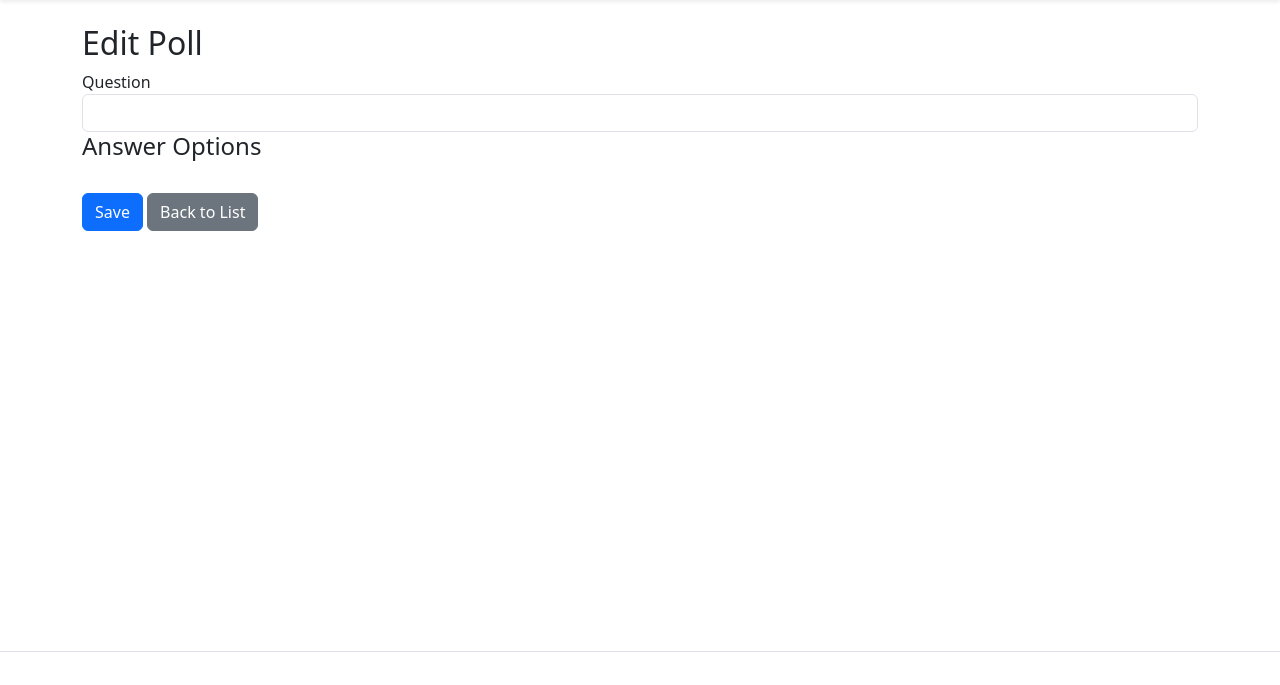
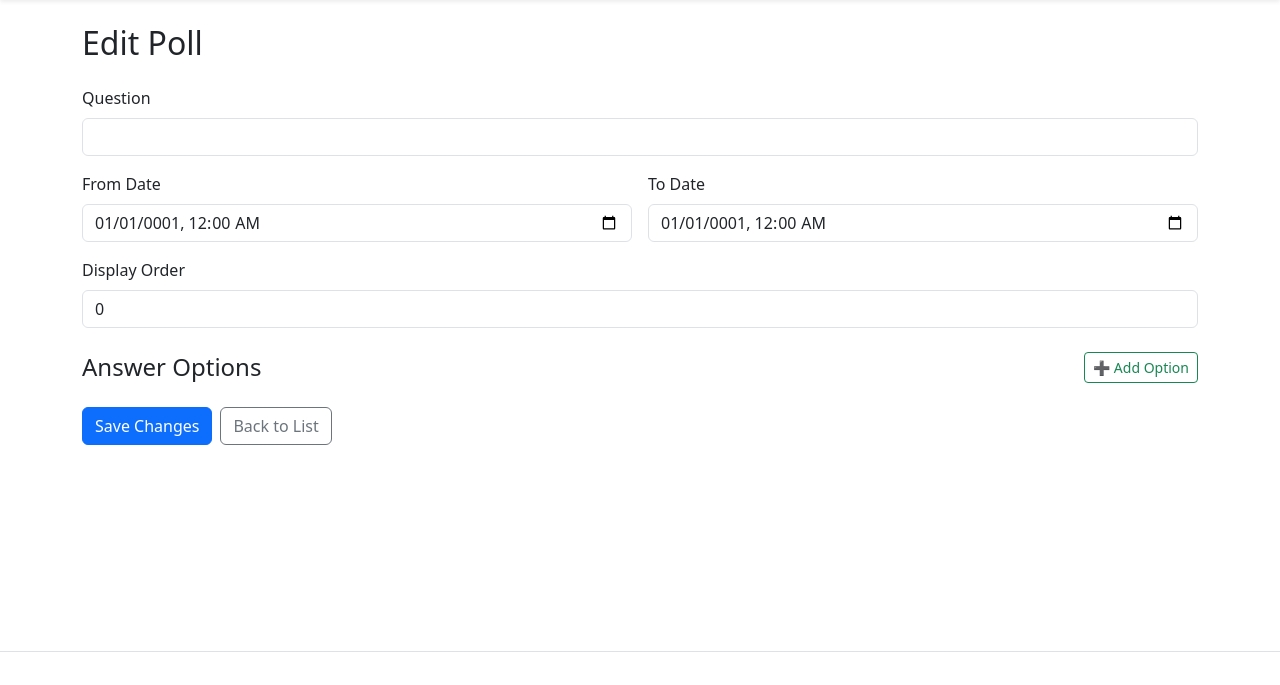
Before and after one commit to Adelhaneef/OnlineVotingApp-demo, an ASP.NET Core app: template OnlineVotingApp/Views/AdminPolls/Edit.cshtml in a window 1280 px wide. Shown: the part 56-741 px from the top of the page. Run offline with ASP.NET Core 8, Linux system fonts and the light colour scheme; the template is opened without the code that fills it, so the values that code supplies are empty; style sheets or scripts are compiled from the project's sources; some libraries are stand-ins or nearby versions.

Commit message:
Fix dynamic option removal during poll edit and safeguard vote history (Priority 1)

```diff
--- a/OnlineVotingApp/Views/AdminPolls/Edit.cshtml
+++ b/OnlineVotingApp/Views/AdminPolls/Edit.cshtml
@@ -4,29 +4,146 @@
     ViewData["Title"] = "Edit Poll";
 }
 
-<h2>Edit Poll</h2>
+<h2 class="mb-4">Edit Poll</h2>
 
 <form asp-action="Edit" method="post">
+    <div asp-validation-summary="ModelOnly" class="alert alert-danger" role="alert"></div>
+
     <input type="hidden" asp-for="Id" />
 
-    <div class="form-group">
-        <label asp-for="Question"></label>
+    <div class="mb-3">
+        <label asp-for="Question" class="form-label"></label>
         <input asp-for="Question" class="form-control" />
         <span asp-validation-for="Question" class="text-danger"></span>
     </div>
 
-    <h4>Answer Options</h4>
+    <div class="row g-3 mb-3">
+        <div class="col-md-6">
+            <label asp-for="fromDate" class="form-label">From Date</label>
+            <input asp-for="fromDate" class="form-control" type="datetime-local" asp-format="{0:yyyy-MM-ddTHH:mm}" />
+            <span asp-validation-for="fromDate" class="text-danger"></span>
+        </div>
+        <div class="col-md-6">
+            <label asp-for="toDate" class="form-label">To Date</label>
+            <input asp-for="toDate" class="form-control" type="datetime-local" asp-format="{0:yyyy-MM-ddTHH:mm}" />
+            <span asp-validation-for="toDate" class="text-danger"></span>
+        </div>
+    </div>
+
+    <div class="mb-3">
+        <label asp-for="displayOrder" class="form-label">Display Order</label>
+        <input asp-for="displayOrder" class="form-control" type="number" />
+        <span asp-validation-for="displayOrder" class="text-danger"></span>
+    </div>
+
+    <div class="d-flex justify-content-between align-items-center mt-4 mb-2">
+        <h4 class="mb-0">Answer Options</h4>
+        <button type="button" class="btn btn-outline-success btn-sm" id="addOptionBtn">
+            ➕ Add Option
+        </button>
+    </div>
+
+    <span asp-validation-for="AnswerOptions" class="text-danger d-block mb-3"></span>
+
     <div id="options-container">
         @for (int i = 0; i < Model.AnswerOptions.Count; i++)
         {
-            <div class="option-item">
-                <input type="hidden" name="AnswerOptions[@i].Id" value="@Model.AnswerOptions[i].Id" />
-                <input type="text" name="AnswerOptions[@i].OptionText" value="@Model.AnswerOptions[i].OptionText" class="form-control mb-2" />
+            var opt = Model.AnswerOptions[i];
+            var hasVotes = opt.VoteCount > 0;
+            <div class="option-row mb-3" data-votecount="@opt.VoteCount">
+                <div class="d-flex justify-content-between align-items-center mb-1">
+                    <label class="form-label option-label mb-0">Option @(i + 1)</label>
+                    @if (hasVotes)
+                    {
+                        <span class="badge bg-secondary">🔒 @opt.VoteCount vote(s) recorded</span>
+                    }
+                </div>
+                <div class="input-group">
+                    <input type="hidden" name="AnswerOptions[@i].Id" value="@opt.Id" />
+                    <input type="hidden" name="AnswerOptions[@i].VoteCount" value="@opt.VoteCount" />
+                    <input name="AnswerOptions[@i].OptionText" value="@opt.OptionText" class="form-control" placeholder="Enter option text" required />
+                    @if (hasVotes)
+                    {
+                        <button type="button" class="btn btn-outline-secondary remove-option-btn" title="Cannot remove option with recorded votes" disabled>🔒</button>
+                    }
+                    else
+                    {
+                        <button type="button" class="btn btn-outline-danger remove-option-btn" title="Remove Option">🗑️</button>
+                    }
+                </div>
+                <span asp-validation-for="AnswerOptions[i].OptionText" class="text-danger"></span>
             </div>
         }
     </div>
 
-    <br />
-    <button type="submit" class="btn btn-primary">Save</button>
-    <a asp-action="Index" class="btn btn-secondary">Back to List</a>
+    <div class="d-flex gap-2 mt-4">
+        <button type="submit" class="btn btn-primary">Save Changes</button>
+        <a asp-action="Index" class="btn btn-outline-secondary">Back to List</a>
+    </div>
 </form>
+
+@section Scripts {
+    <partial name="_ValidationScriptsPartial" />
+    <script>
+        document.addEventListener('DOMContentLoaded', function () {
+            const container = document.getElementById('options-container');
+            const addBtn = document.getElementById('addOptionBtn');
+
+            function updateLabelsAndIndices() {
+                const rows = container.querySelectorAll('.option-row');
+                rows.forEach((row, index) => {
+                    const label = row.querySelector('.option-label');
+                    if (label) label.textContent = `Option ${index + 1}`;
+
+                    const idInput = row.querySelector('input[name$=".Id"]');
+                    if (idInput) idInput.name = `AnswerOptions[${index}].Id`;
+
+                    const voteCountInput = row.querySelector('input[name$=".VoteCount"]');
+                    if (voteCountInput) voteCountInput.name = `AnswerOptions[${index}].VoteCount`;
+
+                    const textInput = row.querySelector('input[name$=".OptionText"]');
+                    if (textInput) textInput.name = `AnswerOptions[${index}].OptionText`;
+
+                    const removeBtn = row.querySelector('.remove-option-btn');
+                    const isLocked = row.getAttribute('data-votecount') && parseInt(row.getAttribute('data-votecount'), 10) > 0;
+                    if (removeBtn && !isLocked) {
+                        removeBtn.disabled = rows.length <= 2;
+                    }
+                });
+            }
+
+            addBtn.addEventListener('click', function () {
+                const index = container.querySelectorAll('.option-row').length;
+                const newRow = document.createElement('div');
+                newRow.className = 'option-row mb-3';
+                newRow.setAttribute('data-votecount', '0');
+                newRow.innerHTML = `
+                    <div class="d-flex justify-content-between align-items-center mb-1">
+                        <label class="form-label option-label mb-0">Option ${index + 1}</label>
+                    </div>
+                    <div class="input-group">
+                        <input type="hidden" name="AnswerOptions[${index}].Id" value="0" />
+                        <input type="hidden" name="AnswerOptions[${index}].VoteCount" value="0" />
+                        <input name="AnswerOptions[${index}].OptionText" class="form-control" placeholder="Enter option text" required />
+                        <button type="button" class="btn btn-outline-danger remove-option-btn" title="Remove Option">🗑️</button>
+                    </div>
+                `;
+                container.appendChild(newRow);
+                updateLabelsAndIndices();
+            });
+
+            container.addEventListener('click', function (e) {
+                const removeBtn = e.target.closest('.remove-option-btn');
+                if (removeBtn && !removeBtn.disabled) {
+                    const rows = container.querySelectorAll('.option-row');
+                    if (rows.length > 2) {
+                        removeBtn.closest('.option-row').remove();
+                        updateLabelsAndIndices();
+                    }
+                }
+            });
+
+            updateLabelsAndIndices();
+        });
+    </script>
+}
```
Also changed, not shown: OnlineVotingApp/Controllers/AdminPollsController.cs (+151 -15 lines), OnlineVotingApp/OnlineVotingApp.csproj.
